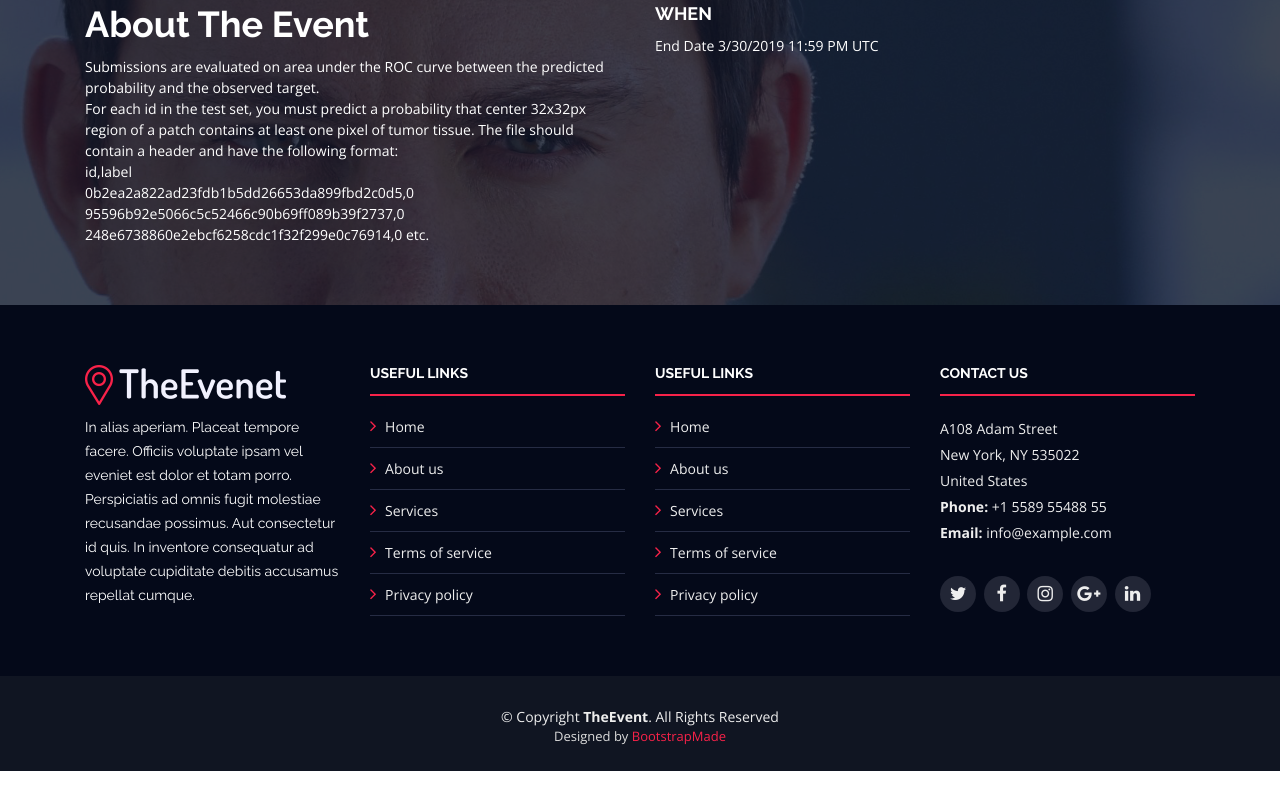
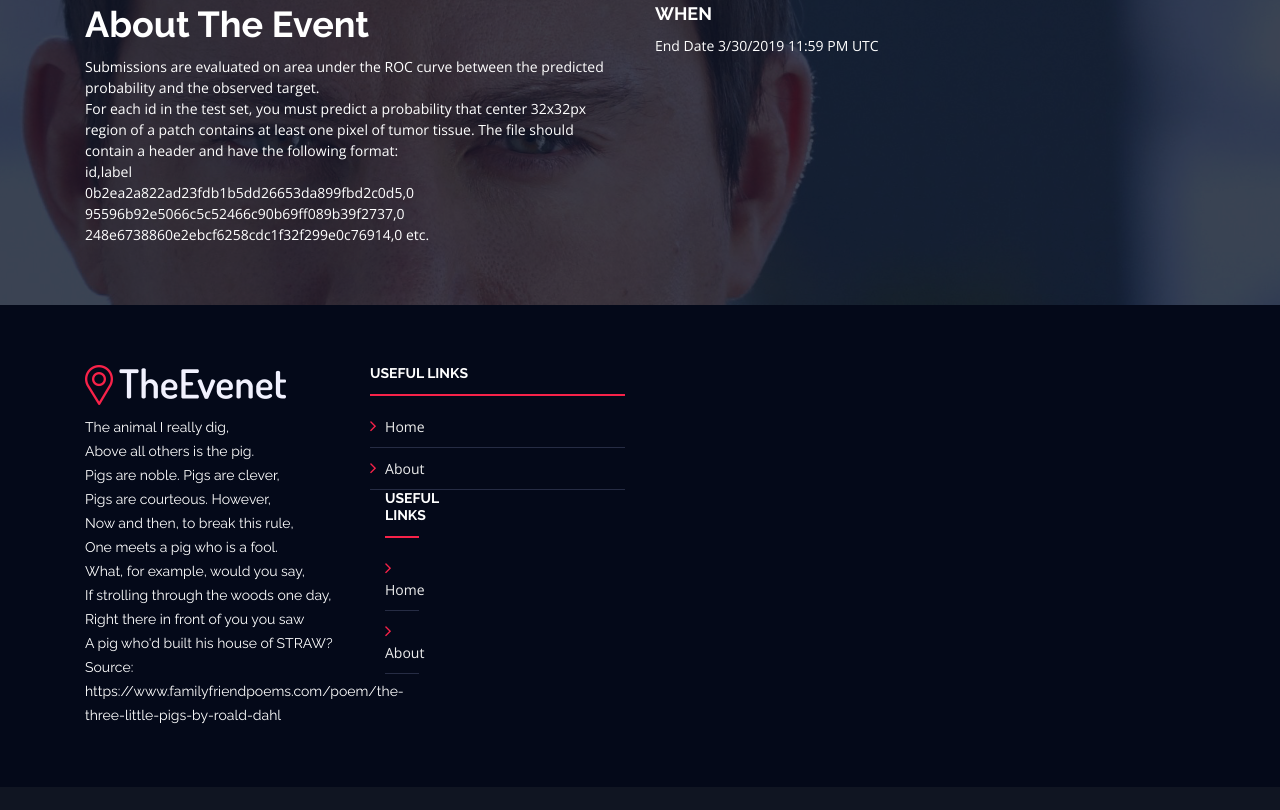
Before and after one commit to hdickie/Tatum-Fan-Club, a plain HTML site: page index.html in a window 1280 px wide. Shown: the part 857-1667 px from the top of the page. Before the commit the page ends 1628 px from the top, so only its background shows below. Drawn offline with nearby package versions, Linux system fonts and the light colour scheme.

Commit message:
added some cute stuff

```diff
--- a/index.html
+++ b/index.html
@@ -117,39 +117,46 @@ etc.</p>
 
           <div class="col-lg-3 col-md-6 footer-info">
             <img src="img/logo.png" alt="TheEvenet">
-            <p>In alias aperiam. Placeat tempore facere. Officiis voluptate ipsam vel eveniet est dolor et totam porro. Perspiciatis ad omnis fugit molestiae recusandae possimus. Aut consectetur id quis. In inventore consequatur ad voluptate cupiditate debitis accusamus repellat cumque.</p>
+            <p>The animal I really dig,<br>
+Above all others is the pig.<br>
+Pigs are noble. Pigs are clever,<br>
+Pigs are courteous. However,<br>
+Now and then, to break this rule,<br>
+One meets a pig who is a fool.<br>
+What, for example, would you say,<br>
+If strolling through the woods one day,<br>
+Right there in front of you you saw<br>
+A pig who'd built his house of STRAW?<br>
+
+Source: https://www.familyfriendpoems.com/poem/the-three-little-pigs-by-roald-dahl</p>
           </div>
 
           <div class="col-lg-3 col-md-6 footer-links">
             <h4>Useful Links</h4>
             <ul>
               <li><i class="fa fa-angle-right"></i> <a href="#">Home</a></li>
-              <li><i class="fa fa-angle-right"></i> <a href="#">About us</a></li>
-              <li><i class="fa fa-angle-right"></i> <a href="#">Services</a></li>
+              <li><i class="fa fa-angle-right"></i> <a href="#">About</a></li>
+              <!-- <li><i class="fa fa-angle-right"></i> <a href="#">Services</a></li>
               <li><i class="fa fa-angle-right"></i> <a href="#">Terms of service</a></li>
               <li><i class="fa fa-angle-right"></i> <a href="#">Privacy policy</a></li>
             </ul>
-          </div>
+          </div> -->
 
           <div class="col-lg-3 col-md-6 footer-links">
             <h4>Useful Links</h4>
             <ul>
               <li><i class="fa fa-angle-right"></i> <a href="#">Home</a></li>
-              <li><i class="fa fa-angle-right"></i> <a href="#">About us</a></li>
-              <li><i class="fa fa-angle-right"></i> <a href="#">Services</a></li>
+              <li><i class="fa fa-angle-right"></i> <a href="#">About</a></li>
+              <!-- <li><i class="fa fa-angle-right"></i> <a href="#">Services</a></li>
               <li><i class="fa fa-angle-right"></i> <a href="#">Terms of service</a></li>
-              <li><i class="fa fa-angle-right"></i> <a href="#">Privacy policy</a></li>
+              <li><i class="fa fa-angle-right"></i> <a href="#">Privacy policy</a></li> -->
             </ul>
           </div>
-
+<!--
           <div class="col-lg-3 col-md-6 footer-contact">
-            <h4>Contact Us</h4>
+            <h4>Highlights</h4>
             <p>
-              A108 Adam Street <br>
-              New York, NY 535022<br>
-              United States <br>
-              <strong>Phone:</strong> +1 5589 55488 55<br>
-              <strong>Email:</strong> info@example.com<br>
+				Starting
             </p>
 
             <div class="social-links">
@@ -160,26 +167,12 @@ etc.</p>
               <a href="#" class="linkedin"><i class="fa fa-linkedin"></i></a>
             </div>
 
-          </div>
+          </div>-->
 
         </div>
       </div>
     </div>
 
-    <div class="container">
-      <div class="copyright">
-        &copy; Copyright <strong>TheEvent</strong>. All Rights Reserved
-      </div>
-      <div class="credits">
-        <!--
-          All the links in the footer should remain intact.
-          You can delete the links only if you purchased the pro version.
-          Licensing information: https://bootstrapmade.com/license/
-          Purchase the pro version with working PHP/AJAX contact form: https://bootstrapmade.com/buy/?theme=TheEvent
-        -->
-        Designed by <a href="https://bootstrapmade.com/">BootstrapMade</a>
-      </div>
-    </div>
   </footer><!-- #footer -->
 
   <a href="#" class="back-to-top"><i class="fa fa-angle-up"></i></a>
```
